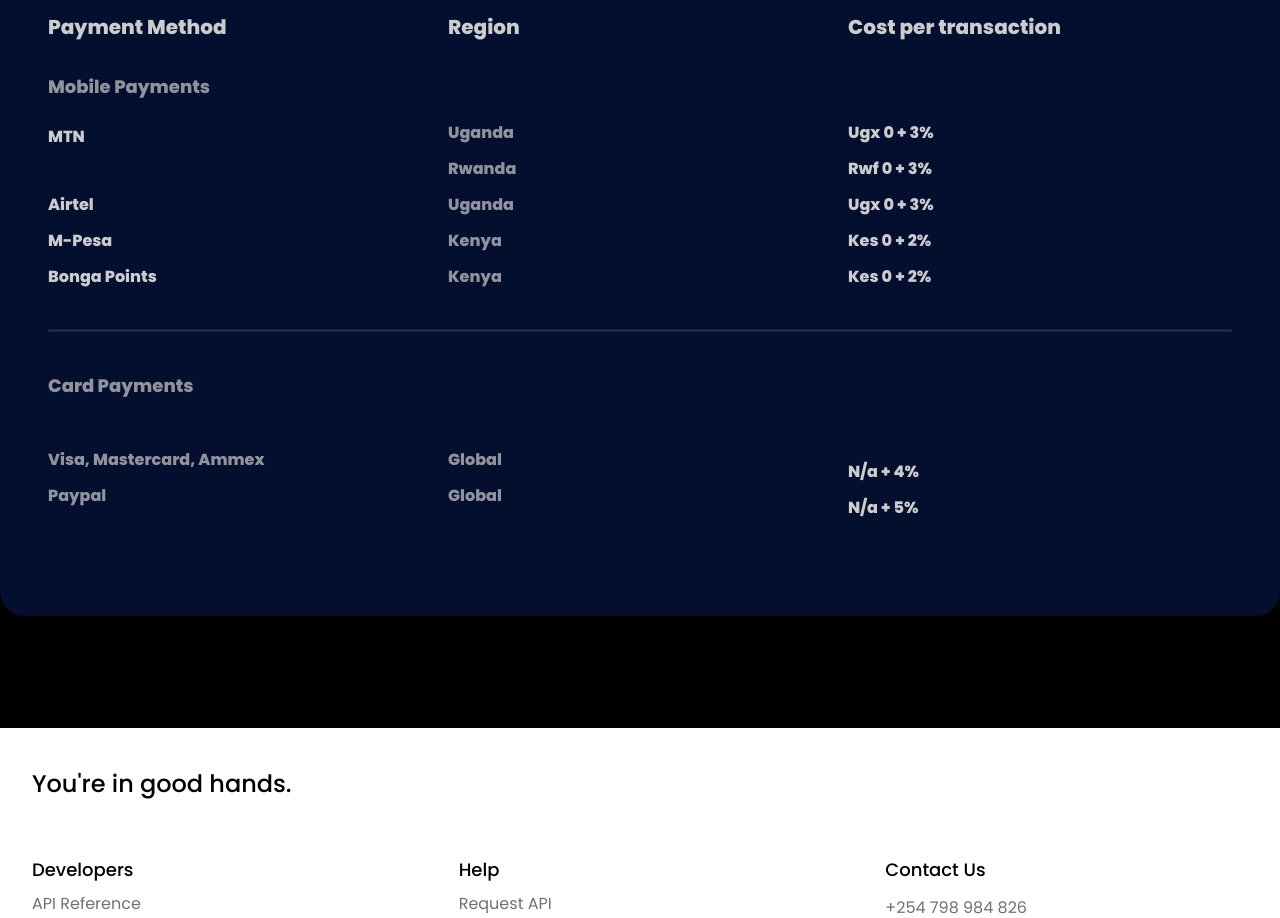
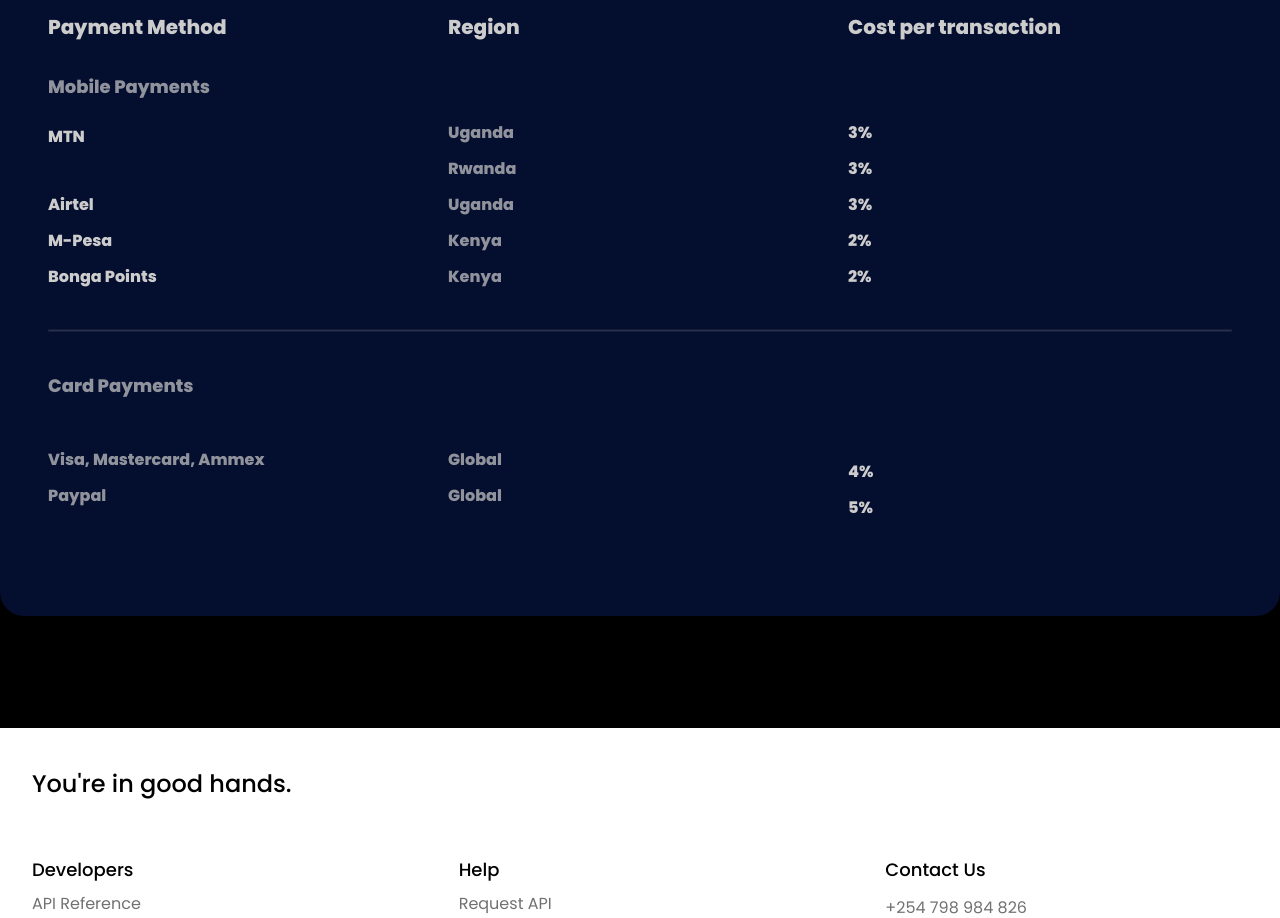
Before and after one commit to MOOKHAFRICA/mookhpay-landing, a Next.js app: page / in a window 1280 px wide. Shown: the part 2100-3018 px from the top of the page. Built offline with nearby package versions, Linux system fonts and the light colour scheme.

Commit message:
removed currency

```diff
--- a/components/pricingCard.js
+++ b/components/pricingCard.js
@@ -74,19 +74,19 @@
               </div>
               <div className="md:mt-20">
                 <div>
-                  <p className="text-white font-extrabold">Ugx 0 + 3%</p>
+                  <p className="text-white font-extrabold">3%</p>
                 </div>
                 <div>
-                  <p className="text-white font-extrabold mt-3">Rwf 0 + 3%</p>
+                  <p className="text-white font-extrabold mt-3">3%</p>
                 </div>
                 <div>
-                  <p className="text-white font-extrabold mt-3">Ugx 0 + 3%</p>
+                  <p className="text-white font-extrabold mt-3">3%</p>
                 </div>
                 <div>
-                  <p className="text-white font-extrabold mt-3">Kes 0 + 2%</p>
+                  <p className="text-white font-extrabold mt-3">2%</p>
                 </div>
                 <div>
-                  <p className="text-white font-extrabold mt-3">Kes 0 + 2%</p>
+                  <p className="text-white font-extrabold mt-3">2%</p>
                 </div>
               </div>
             </div>
@@ -139,11 +139,11 @@
                 </p>
               </div>
               <div>
-                <p className="text-white font-extrabold mt-3">N/a + 4%</p>
+                <p className="text-white font-extrabold mt-3">4%</p>
               </div>
 
               <div>
-                <p className="text-white font-extrabold mt-3">N/a + 5%</p>
+                <p className="text-white font-extrabold mt-3">5%</p>
               </div>
             </div>
           </div>
```
